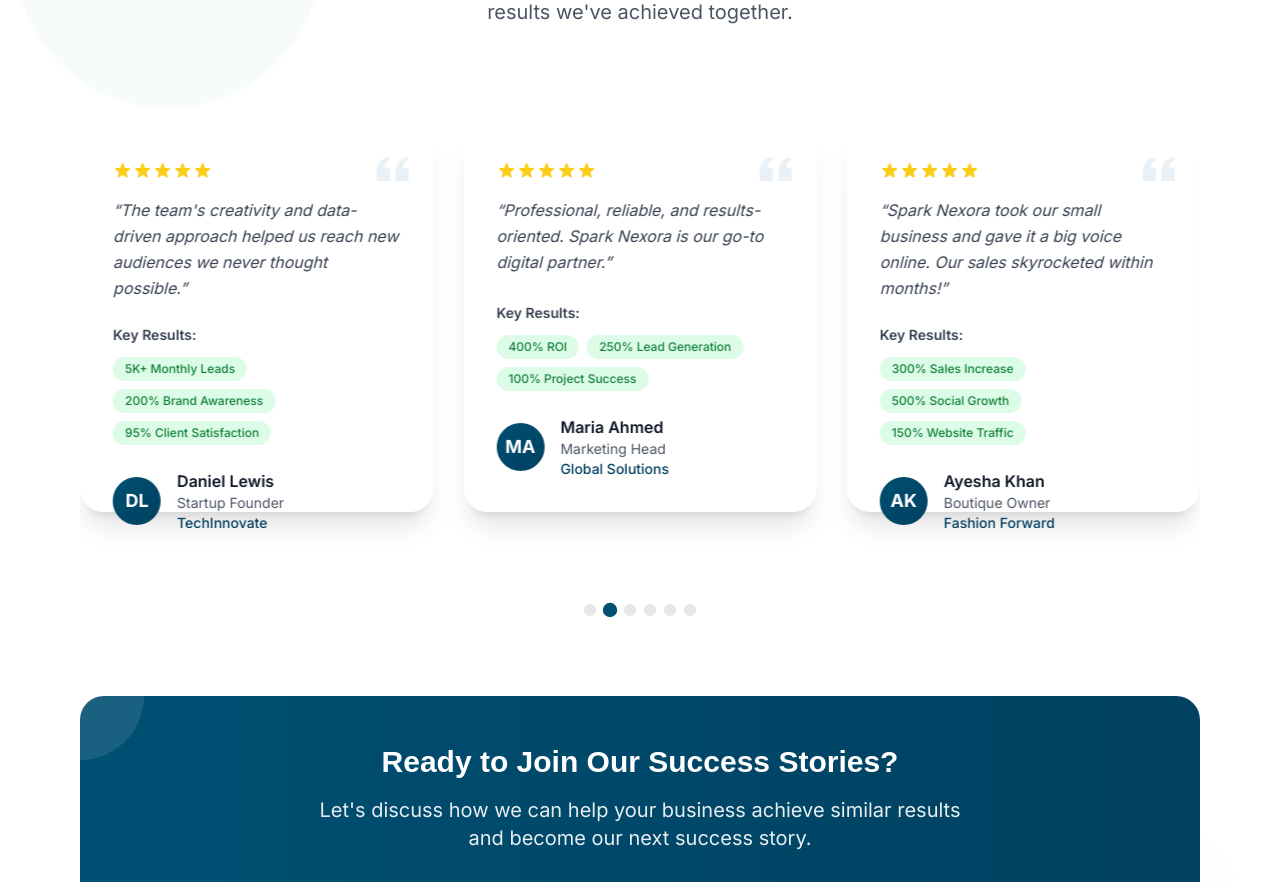
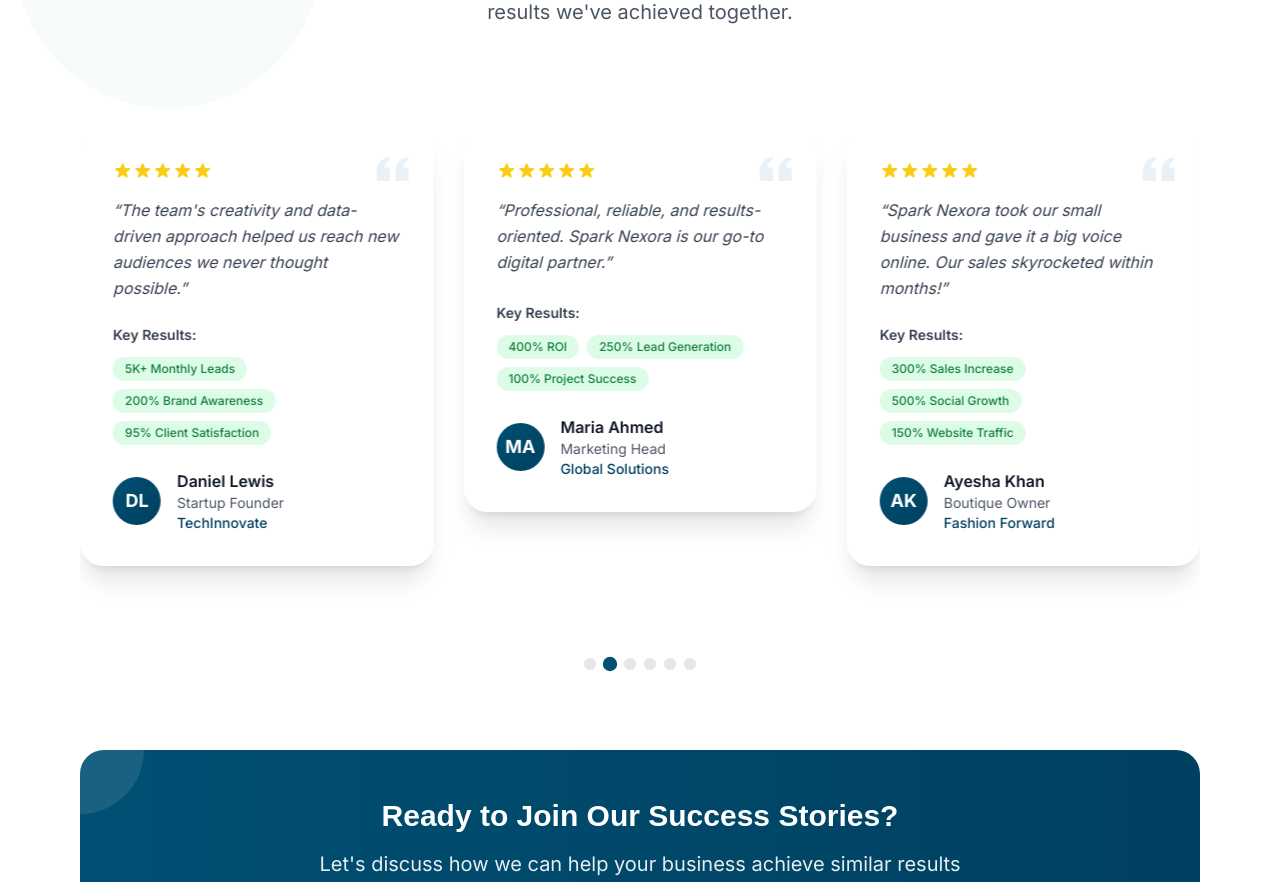
Before and after one commit to usama216/Spark-Nexora, a Next.js app: page / in a window 1280 px wide. Shown: the part 6460-7342 px from the top of the page. Built offline with nearby package versions, Linux system fonts and the light colour scheme.

Commit message:
navbar fixes

```diff
--- a/src/components/Navigation.tsx
+++ b/src/components/Navigation.tsx
@@ -8,11 +8,26 @@ const Navigation = () => {
   const [isMenuOpen, setIsMenuOpen] = useState(false);
 
   const scrollToSection = (sectionId: string) => {
-    const element = document.getElementById(sectionId);
-    if (element) {
-      element.scrollIntoView({ behavior: 'smooth' });
-    }
+    // Close mobile menu first
     setIsMenuOpen(false);
+
+    // Small delay to ensure menu closes before scrolling
+    setTimeout(() => {
+      const element = document.getElementById(sectionId);
+      if (element) {
+        // Get the navbar height to offset the scroll position
+        const navbar = document.querySelector('nav');
+        const navbarHeight = navbar ? navbar.offsetHeight : 0;
+
+        // Calculate the position to scroll to (accounting for navbar height)
+        const elementPosition = element.offsetTop - navbarHeight - 20; // 20px extra padding
+
+        window.scrollTo({
+          top: elementPosition,
+          behavior: 'smooth'
+        });
+      }
+    }, 100);
   };
 
   const navItems = [
@@ -32,7 +47,7 @@ const Navigation = () => {
       animate={{ y: 0 }}
       transition={{ duration: 0.6, ease: [0.25, 0.46, 0.45, 0.94] }}
     >
-      <div className="container mx-auto px-14">
+      <div className="container mx-auto px-4 lg:px-14">
         <div className="flex items-center justify-between h-20">
           {/* Logo */}
           <motion.button
@@ -109,7 +124,7 @@ const Navigation = () => {
 
         {/* Mobile Menu */}
         <motion.div
-          className={`lg:hidden overflow-hidden ${isMenuOpen ? 'max-h-96' : 'max-h-0'}`}
+          className={`lg:hidden overflow-hidden ${isMenuOpen ? 'max-h-full' : 'max-h-0'}`}
           initial={false}
           animate={{
             height: isMenuOpen ? 'auto' : 0,
--- a/src/components/TestimonialsSection.tsx
+++ b/src/components/TestimonialsSection.tsx
@@ -228,7 +228,7 @@ const TestimonialsSection = () => {
           >
             {testimonials.map((testimonial, index) => (
               <SwiperSlide key={testimonial.id}>
-                <div className="h-96 p-8 card-modern flex flex-col">
+                <div className="min-h-96 p-8 card-modern flex flex-col">
                   {/* Rating */}
                   <div className="flex items-center mb-4">
                     {[...Array(testimonial.rating)].map((_, i) => (
@@ -265,13 +265,13 @@ const TestimonialsSection = () => {
 
                   {/* Client Info */}
                   <div className="flex items-center mt-auto">
-                    <div className="w-12 h-12 bg-gradient-to-br from-primary-500 to-primary-600 rounded-full flex items-center justify-center text-white font-bold text-lg mr-4">
+                    <div className="w-12 h-12 bg-gradient-to-br from-primary-500 to-primary-600 rounded-full flex items-center justify-center text-white font-bold text-lg mr-4 flex-shrink-0">
                       {testimonial.name.split(' ').map(n => n[0]).join('')}
                     </div>
-                    <div>
-                      <div className="font-semibold text-gray-900">{testimonial.name}</div>
-                      <div className="text-sm text-gray-600">{testimonial.role}</div>
-                      <div className="text-sm text-primary-600 font-medium">{testimonial.company}</div>
+                    <div className="min-w-0 flex-1">
+                      <div className="font-semibold text-gray-900 truncate">{testimonial.name}</div>
+                      <div className="text-sm text-gray-600 truncate">{testimonial.role}</div>
+                      <div className="text-sm text-primary-600 font-medium truncate">{testimonial.company}</div>
                     </div>
                   </div>
 
```
